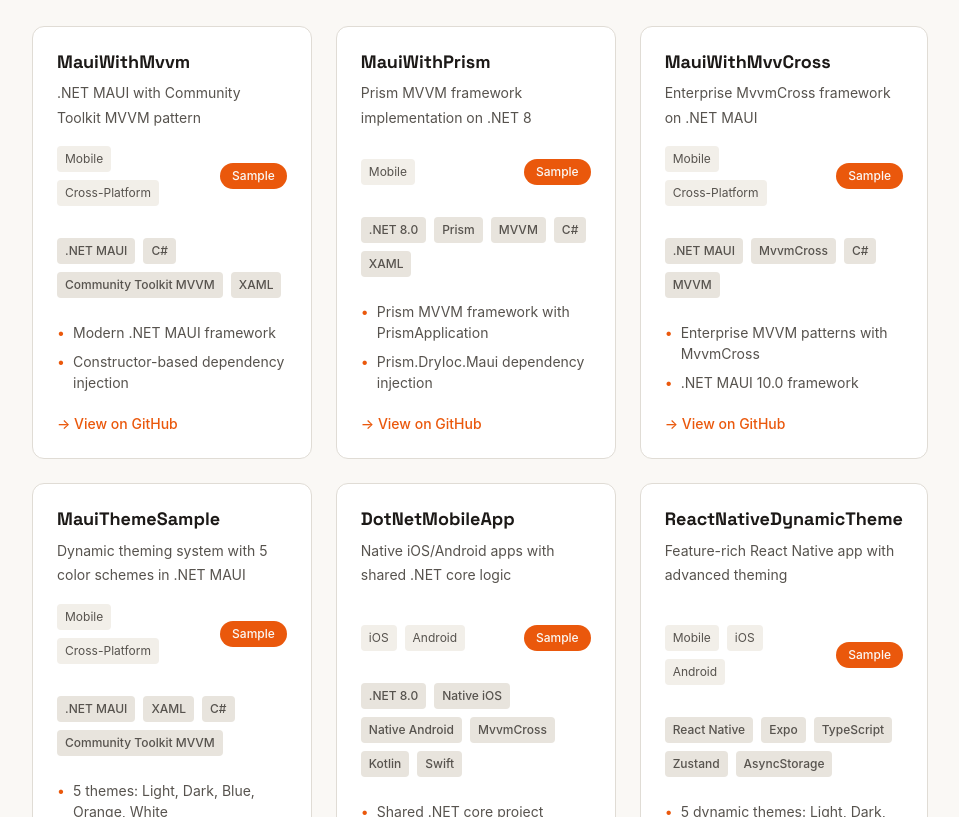
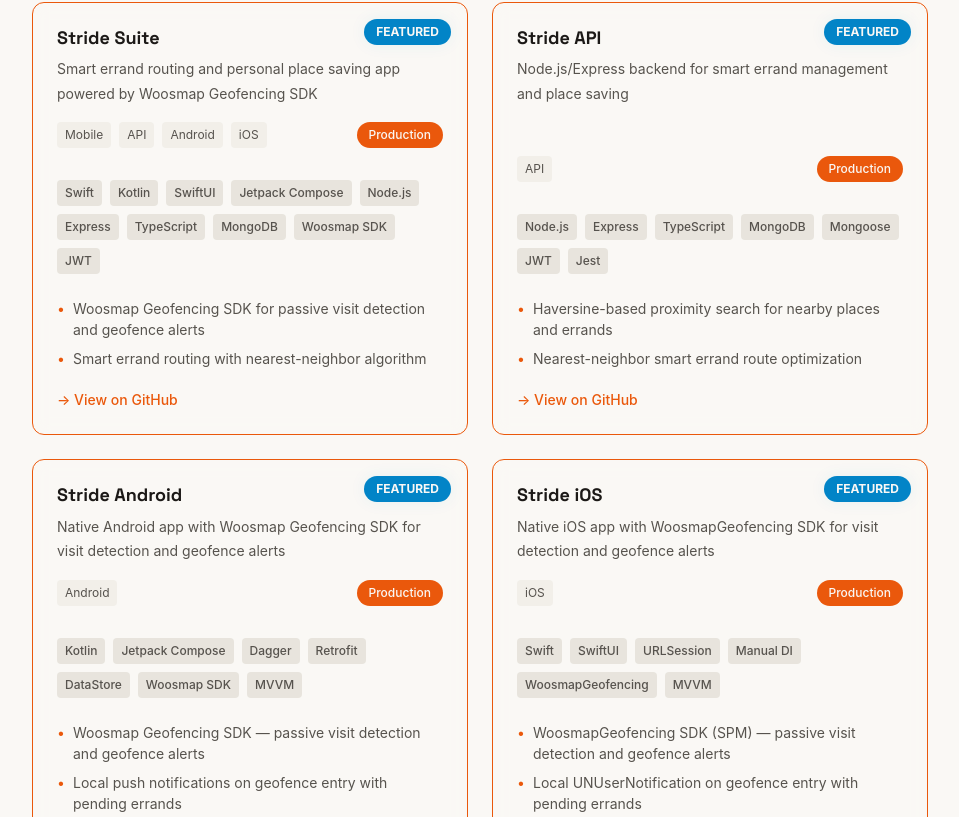
Before and after one commit to preetanshumishra/preetanshumishra.github.io, a React (Vite) app: page / in a window 1280 px wide. Shown: the part 6383-7200 px from the top of the page, without its empty margins (160-1119 px from the left). Built offline with nearby package versions, Linux system fonts and the light colour scheme.

Commit message:
Add Stride projects to portfolio

```diff
--- a/src/data/projects.ts
+++ b/src/data/projects.ts
@@ -129,6 +129,95 @@
       'Zustand store definitions',
       'TypeScript interfaces for type safety',
       'Single source of truth for business logic',
+    ],
+    visibility: 'public',
+    featured: true,
+  },
+  {
+    id: 'stride-suite',
+    name: 'Stride Suite',
+    description: 'Smart errand routing and personal place saving app powered by Woosmap Geofencing SDK',
+    longDescription:
+      'A smart errand management platform with native iOS and Android apps powered by the Woosmap Geofencing SDK for passive visit detection and geofence alerts. Features saved places with tags/collections, nearest-neighbor smart errand routing, and a Node.js/Express/MongoDB backend API with JWT authentication and token theft detection.',
+    technologies: [
+      'Swift',
+      'Kotlin',
+      'SwiftUI',
+      'Jetpack Compose',
+      'Node.js',
+      'Express',
+      'TypeScript',
+      'MongoDB',
+      'Woosmap SDK',
+      'JWT',
+    ],
+    category: 'Production',
+    platform: ['Mobile', 'API', 'Android', 'iOS'],
+    githubUrl: 'https://github.com/preetanshumishra/StrideAPI',
+    highlights: [
+      'Woosmap Geofencing SDK for passive visit detection and geofence alerts',
+      'Smart errand routing with nearest-neighbor algorithm',
+      'Personal place saving with tags and collections',
+      'JWT authentication with refresh token rotation and theft detection',
+      'Native iOS (Swift 6 + SwiftUI) and Android (Kotlin + Compose) apps',
+      'Node.js/Express backend deployed on Google Cloud Run',
+    ],
+    visibility: 'public',
+    featured: true,
+  },
+  {
+    id: 'stride-api',
+    name: 'Stride API',
+    description: 'Node.js/Express backend for smart errand management and place saving',
+    technologies: ['Node.js', 'Express', 'TypeScript', 'MongoDB', 'Mongoose', 'JWT', 'Jest'],
+    category: 'Production',
+    platform: ['API'],
+    githubUrl: 'https://github.com/preetanshumishra/StrideAPI',
+    highlights: [
+      'Haversine-based proximity search for nearby places and errands',
+      'Nearest-neighbor smart errand route optimization',
+      'JWT with refresh token rotation and theft detection (max 5 sessions)',
+      'Security: helmet, rate limiting, NoSQL injection protection',
+      'Jest + Supertest + mongodb-memory-server test suite',
+      'Deployed on Google Cloud Run with CI/CD via Cloud Build',
+    ],
+    visibility: 'public',
+    featured: true,
+  },
+  {
+    id: 'stride-android',
+    name: 'Stride Android',
+    description: 'Native Android app with Woosmap Geofencing SDK for visit detection and geofence alerts',
+    technologies: ['Kotlin', 'Jetpack Compose', 'Dagger', 'Retrofit', 'DataStore', 'Woosmap SDK', 'MVVM'],
+    category: 'Production',
+    platform: ['Android'],
+    githubUrl: 'https://github.com/preetanshumishra/StrideAndroid',
+    highlights: [
+      'Woosmap Geofencing SDK — passive visit detection and geofence alerts',
+      'Local push notifications on geofence entry with pending errands',
+      'Dagger dependency injection with singleton services',
+      'Retrofit + OkHttp for API calls with token interceptor',
+      'DataStore for secure token storage',
+      'MVVM with StateFlow and Jetpack Compose UI',
+    ],
+    visibility: 'public',
+    featured: true,
+  },
+  {
+    id: 'stride-ios',
+    name: 'Stride iOS',
+    description: 'Native iOS app with WoosmapGeofencing SDK for visit detection and geofence alerts',
+    technologies: ['Swift', 'SwiftUI', 'URLSession', 'Manual DI', 'WoosmapGeofencing', 'MVVM'],
+    category: 'Production',
+    platform: ['iOS'],
+    githubUrl: 'https://github.com/preetanshumishra/StrideiOS',
+    highlights: [
+      'WoosmapGeofencing SDK (SPM) — passive visit detection and geofence alerts',
+      'Local UNUserNotification on geofence entry with pending errands',
+      'Manual constructor-based dependency injection',
+      'Keychain for secure token storage',
+      'Swift 6 with strict concurrency (@MainActor)',
+      'XcodeGen for Xcode project management',
     ],
     visibility: 'public',
     featured: true,
```
